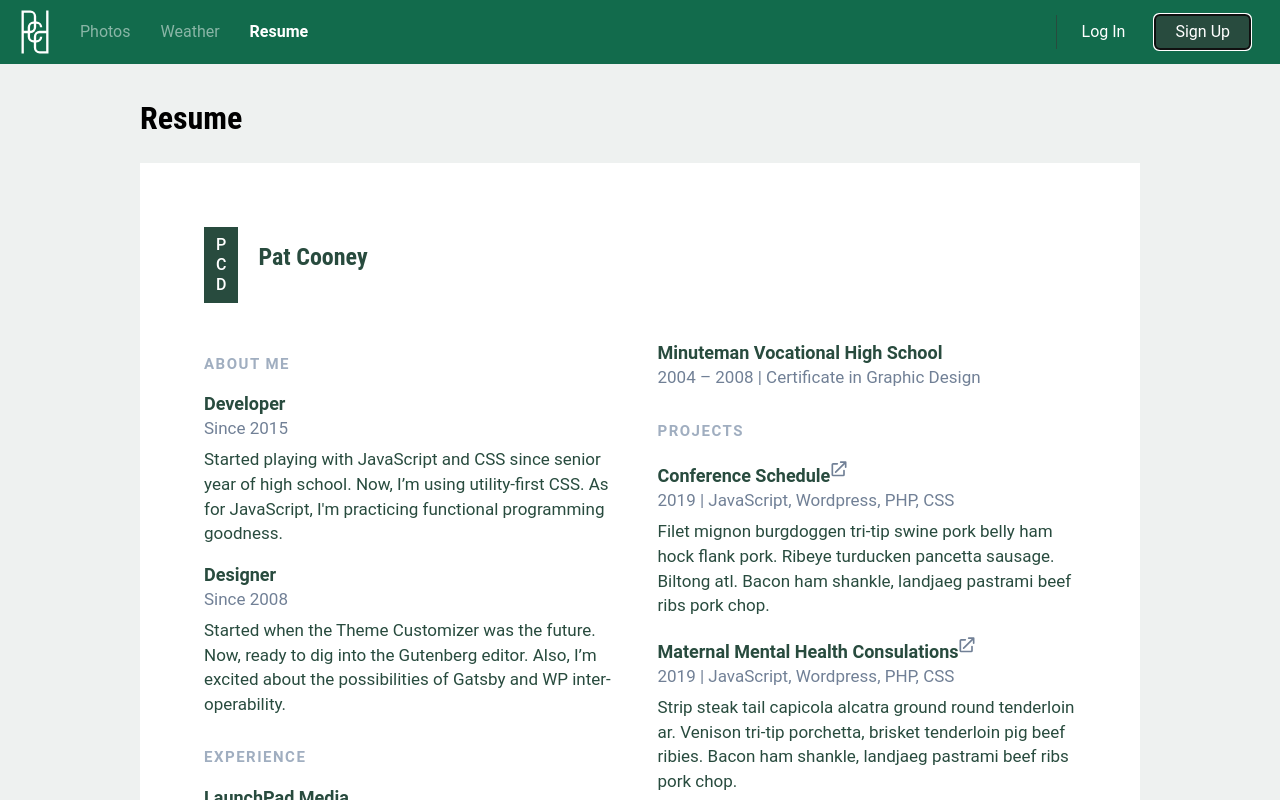
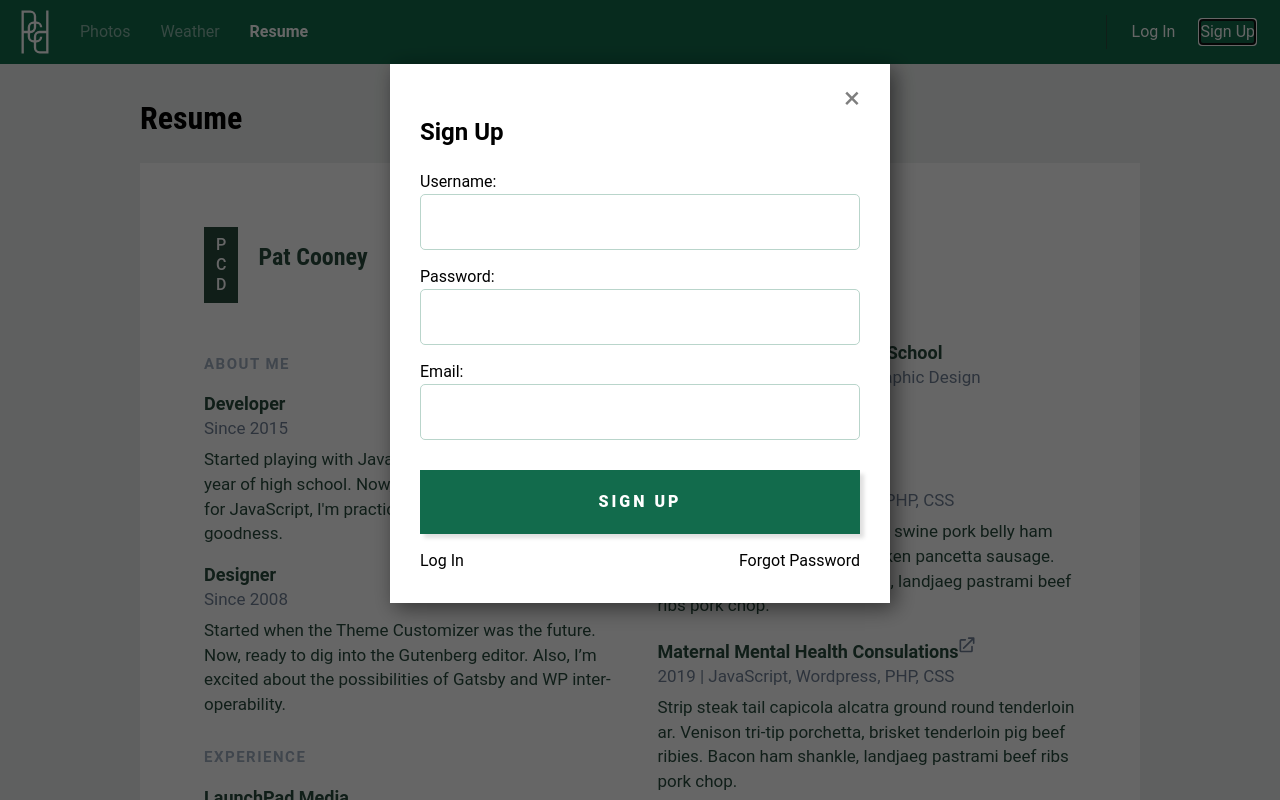
Before and after one commit to Pcooney13/headless-wp, a React (Create React App) app: page /resume in a window 1280 px wide. Both pictures are taken after a click on the button "Sign Up". Shown: the top 800 px of the page. Built offline with nearby package versions, Linux system fonts and the light colour scheme.

Commit message:
weekend edits

```diff
--- a/src/App.css
+++ b/src/App.css
@@ -28,7 +28,17 @@ h1 { margin-top:0;font-family: 'Roboto Condensed', sans-serif;font-weight: 600;
 
 .App{ padding:30px; max-width: 1060px; margin: 0 auto; }
 
-.header { z-index:1000; display: flex; align-items: center; background: var(--dark-green); margin: 0; width:100vw; position:fixed; padding: 20px; transition:all .5s;}
+.header {
+    z-index: 1000;
+    display: flex;
+    align-items: center;
+    background: var(--dark-green);
+    margin: 0;
+    width: 100vw;
+    position: fixed;
+    padding: 20px;
+    transition: all 0.5s, width 0s;
+}
 .header .active { font-weight: 600; opacity: 1; }
 .header li { color:white; display: inline-block; padding-right: 30px; }
 .header li:first-child {width:30px; margin-right:30px; position:relative;}
@@ -96,6 +106,12 @@ footer{
     color:var(--light-green);
     opacity:1;
     transform: scale(1.5);
+}
+.modal-btns{
+    display:flex;
+}
+#modal-btn-right{
+    margin-left:auto;
 }
 
 .card-container {
@@ -407,3 +423,6 @@ a.card-category {
     max-width:100%;
     z-index:5;
 }
+#modal-email{
+    transition:all .5s;
+}
--- a/src/components/header/Header.js
+++ b/src/components/header/Header.js
@@ -88,13 +88,17 @@ class Header extends React.Component {
                             </button> :
                             <div>
                                 <button
-                                    onClick={() => {
-                                        this.props.showModal();
+                                    onClick={(e) => {
+                                        this.props.showModal(e);
                                     }}
                                     id="log-in">
                                     Log In
                                 </button>
-                                <button id="sign-in">Sign Up</button>
+                                <button
+                                    onClick={(e) => {
+                                        this.props.showModal(e);
+                                    }}
+                                    id="sign-up">Sign Up</button>
                             </div>
                             }
                     </li>
@@ -113,7 +117,8 @@ class Header extends React.Component {
                         &times;
                     </span>
                     <div className="form">
-                        <h2>Log in</h2>
+                        <h2 id="modal-title">Log in</h2>
+                        <div id="modal-username">
                             <label>Username:</label>
                             <input
                                 id="username"
@@ -121,6 +126,8 @@ class Header extends React.Component {
                                 type="text"
                                 name="username"
                                 />
+                        </div>
+                        <div id="modal-password">
                             <label>Password:</label>
                             <input
                                 id="password"
@@ -128,13 +135,38 @@ class Header extends React.Component {
                                 type="password"
                                 name="password"
                             />
+                        </div>
+                        <div id="modal-email">
+                            <label>Email:</label>
+                            <input
+                                id="email"
+                                className="email"
+                                type="email"
+                                name="email"
+                            />
+                        </div>
                         <button
                             onClick={() => {
                                 this.props.handlelogin();
                             }}
+                            id="modal-submit"
                             className="submit">
                             Login
                         </button>
+                        <div className="modal-btns">
+                            <p
+                                onClick={(e) => {
+                                    this.props.showModal(e);
+                                }}
+                                id="modal-btn-left"
+                            >Login</p>
+                            <p
+                                onClick={(e) => {
+                                    this.props.showModal(e);
+                                }}
+                                id="modal-btn-right"
+                            >Forgot Password</p>
+                        </div>
                     </div>
                 </div>
                 <div id="modal-bg"></div>
--- a/src/routes/Routes.js
+++ b/src/routes/Routes.js
@@ -24,9 +24,11 @@ class Routes extends React.Component {
             loggedIn: false,
             token: 'wp-token',
             username: undefined,
+            modalState: undefined,
         };
         this.changeState = this.changeState.bind(this);
     }
+
     componentDidMount() {
         console.log(Cookies.get('username'));
         if (Cookies.get('username')) {
@@ -94,45 +96,66 @@ class Routes extends React.Component {
         this.changeState();
     };
     handleSignIn = () => {
-        console.log(this.state.username);
-        // fetch('https://pat-cooney.com/wp/wp-json//wp/v2/users', {
-        //     method: 'POST',
-        //     headers: {
-        //         'Content-Type': 'application/json',
-        //         Accept: 'application/json',
-        //     },
-        //     body: JSON.stringify({
-        //         username: document.getElementById('username').value,
-        //         password: document.getElementById('password').value,
-        //     }),
-        // })
-        //     .then(function(response) {
-        //         console.log(response);
-        //         if (200 === response.status) {
-        //             console.log(response.token);
-        //             Cookies.set('username', user);
-        //             // Cookies.set('wp-auth-token', response.token);
-        //             console.log(Cookies.get());
-        //             return response.json();
-        //         }
-        //     })
-        //     .then(function(post) {
-        //         Cookies.set('wp-auth-token', post.token);
-        //         console.log(post.token); //token response
-        //         // loginFunction();
-        //     });
-        console.log(this.state);
+        fetch('https://pat-cooney.com/wp/wp-json/wp/v2/users/register', {
+            method: 'POST',
+            headers: {
+                'Content-Type': 'application/json',
+            },
+            body: JSON.stringify({
+                username: document.getElementById('username').value,
+                password: document.getElementById('password').value,
+                email: document.getElementById('email').value,
+            }),
+        })
+        .then(function(response) {
+            if (200 === response.status) {
+                return response.json();
+            }
+        })
+        .then(function(post) {
+            // Cookies.set('wp-auth-token', post.token);
+        });
+        document.getElementById('username').value = '';
+        document.getElementById('password').value = '';
+        document.getElementById('email').value = '';
+        this.hideModal();
     };
-
     hideModal = () => {
         document.getElementById('modal').style.display = 'none';
         document.getElementById('modal-bg').style.display = 'none';
         document.body.style.overflowY = 'visible';
     };
-    showModal = () => {
+    showModal = (e) => {
+        console.log(e.target.innerHTML);
         document.getElementById('modal').style.display = 'block';
         document.getElementById('modal-bg').style.display = 'block';
+        document.getElementById('modal-title').innerHTML = e.target.innerHTML;
+        document.getElementById('modal-submit').innerHTML = e.target.innerHTML;
         document.body.style.overflowY = 'hidden';
+        if (e.target.innerHTML === "Log In") {
+            document.getElementById('modal-username').style.display = 'block';
+            document.getElementById('modal-password').style.display = 'block';
+            document.getElementById('modal-email').style.display = 'none';
+            document.getElementById('modal-btn-left').innerHTML = 'Sign Up';
+            document.getElementById('modal-btn-right').innerHTML = 'Forgot Password';
+            // document.getElementById('modal-btn-left').addEventListener("click", (e) => {this.showModal(e)});
+        } else if (e.target.innerHTML === "Sign Up") {
+            document.getElementById('modal-username').style.display = 'block';
+            document.getElementById('modal-password').style.display = 'block';
+            document.getElementById('modal-email').style.display = 'block';
+            document.getElementById('modal-btn-left').innerHTML = 'Log In';
+            document.getElementById('modal-btn-right').innerHTML = 'Forgot Password';
+            // document.getElementById('modal-btn-left').addEventListener("click", (e) => { this.showModal(e) });
+        } else if (e.target.innerHTML === "Forgot Password") {
+            document.getElementById('modal-username').style.display = 'none';
+            document.getElementById('modal-password').style.display = 'none';
+            document.getElementById('modal-email').style.display = 'block';
+            document.getElementById('modal-btn-left').innerHTML = 'Log In';
+            document.getElementById('modal-btn-right').innerHTML = 'Sign Up';
+            // document.getElementById('modal-btn-left').addEventListener("click", (e) => { this.showModal(e) });
+            // document.getElementById('modal-btn-right').innerHTML = 'login';
+            // document.getElementById('modal-btn-left').addEventListener("click", () => { this.showModal("Login") });
+        }
     };
 
     render() {
@@ -143,7 +166,9 @@ class Routes extends React.Component {
                     hideModal={this.hideModal}
                     handlelogout={this.handlelogout}
                     handlelogin={this.handlelogin}
+                    handleSignIn={this.handleSignIn}
                     username={this.state.username}
+                    modalState={this.modalState}
                 />
                 <Switch>
                     <Route exact path="/" component={App} />
```
Lines whose indentation alone changed are shown as unchanged.
